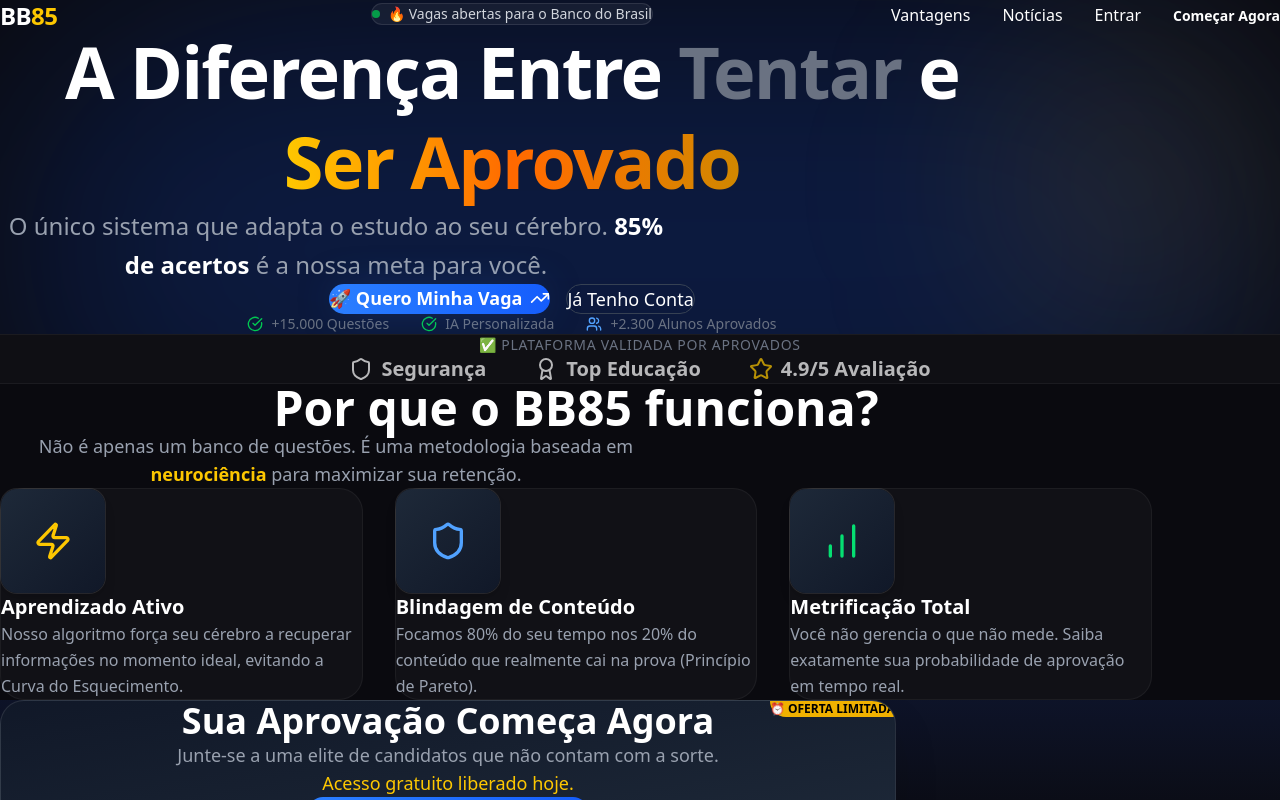
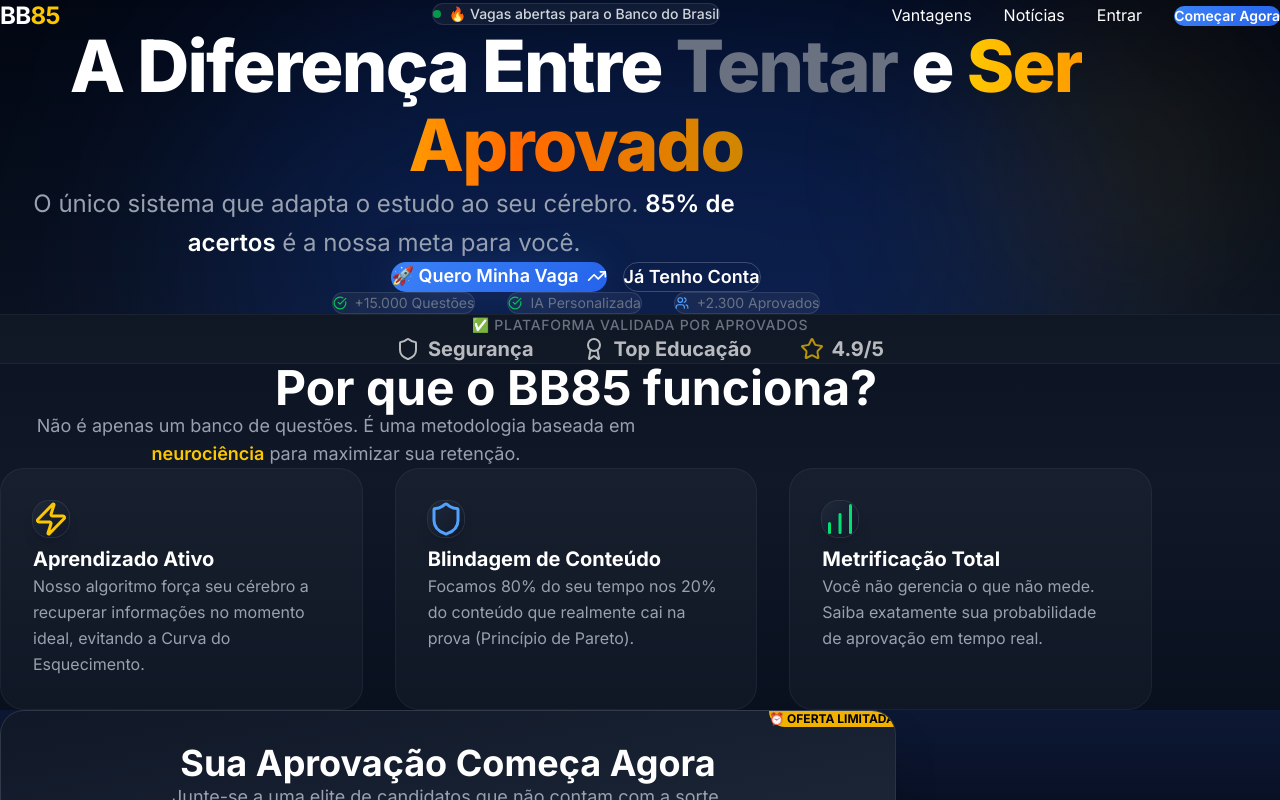
Before and after one commit to igorrosa30/bb85-sistema, a Next.js app: page / in a window 1280 px wide. Shown: the top 800 px of the page. Built offline with nearby package versions, Linux system fonts and the light colour scheme.

Commit message:
Deploy automatico via script BB85

```diff
--- a/app/globals.css
+++ b/app/globals.css
@@ -81,6 +81,74 @@
 .text-neon-yellow {
   color: var(--bb-yellow-neon);
   text-shadow: 0 0 12px rgba(255, 234, 32, 0.6);
+}
+
+/* Button Styles */
+.btn-primary {
+  display: inline-block;
+  background: linear-gradient(135deg, #3b82f6 0%, #2563eb 100%);
+  color: white;
+  font-weight: 600;
+  text-align: center;
+  border-radius: 9999px;
+  transition: all 0.3s ease;
+  border: none;
+  cursor: pointer;
+}
+
+.btn-primary:hover {
+  transform: translateY(-2px);
+  box-shadow: 0 20px 40px -10px rgba(59, 130, 246, 0.5);
+}
+
+.btn-secondary {
+  display: inline-block;
+  background: transparent;
+  color: white;
+  font-weight: 600;
+  text-align: center;
+  border-radius: 9999px;
+  border: 1px solid rgba(255, 255, 255, 0.2);
+  transition: all 0.3s ease;
+  cursor: pointer;
+}
+
+.btn-secondary:hover {
+  background: rgba(255, 255, 255, 0.05);
+  border-color: rgba(255, 255, 255, 0.3);
+}
+
+/* Animations */
+@keyframes fade-in-up {
+  from {
+    opacity: 0;
+    transform: translateY(20px);
+  }
+
+  to {
+    opacity: 1;
+    transform: translateY(0);
+  }
+}
+
+.animate-fade-in-up {
+  animation: fade-in-up 0.6s ease-out;
+}
+
+.delay-100 {
+  animation-delay: 100ms;
+}
+
+.delay-200 {
+  animation-delay: 200ms;
+}
+
+.delay-300 {
+  animation-delay: 300ms;
+}
+
+.delay-500 {
+  animation-delay: 500ms;
 }
 
 /* Layout */
--- a/app/page.tsx
+++ b/app/page.tsx
@@ -6,124 +6,152 @@
 
 export default function Home() {
   return (
-    <div className="landing-page min-h-screen bg-[#0a0a0f] text-white font-sans selection:bg-yellow-500/30">
+    <div className="min-h-screen bg-gradient-to-b from-gray-950 via-gray-900 to-gray-950 text-white">
       <PublicNavbar />
 
       {/* Hero Section */}
-      <section className="hero-section relative pt-32 pb-20 px-6 text-center overflow-hidden">
+      <section className="relative pt-28 md:pt-36 pb-16 md:pb-24 px-4 md:px-6 text-center overflow-hidden">
         {/* Background Effects */}
-        <div className="absolute top-0 left-1/2 -translate-x-1/2 w-full h-[500px] bg-blue-600/20 blur-[120px] rounded-full pointer-events-none" />
-        <div className="absolute bottom-0 right-0 w-[300px] h-[300px] bg-yellow-500/10 blur-[100px] rounded-full pointer-events-none" />
+        <div className="absolute top-0 left-1/2 -translate-x-1/2 w-full max-w-4xl h-96 md:h-[500px] bg-blue-600/20 blur-[120px] rounded-full pointer-events-none" />
+        <div className="absolute bottom-0 right-0 w-48 md:w-[300px] h-48 md:h-[300px] bg-yellow-500/10 blur-[100px] rounded-full pointer-events-none" />
 
-        <div className="max-w-5xl mx-auto relative z-10">
-          <div className="inline-flex items-center gap-2 bg-white/5 border border-white/10 rounded-full px-4 py-1.5 mb-8 animate-fade-in-up">
+        <div className="max-w-6xl mx-auto relative z-10">
+          {/* Badge */}
+          <div className="inline-flex items-center gap-2 bg-white/5 border border-white/10 rounded-full px-4 py-2 mb-6 md:mb-8 animate-fade-in-up">
             <span className="flex h-2 w-2 rounded-full bg-green-500 animate-pulse"></span>
-            <span className="text-sm font-medium text-gray-300">🔥 Vagas abertas para o Banco do Brasil</span>
+            <span className="text-xs md:text-sm font-medium text-gray-300">🔥 Vagas abertas para o Banco do Brasil</span>
           </div>
 
-          <h1 className="text-5xl md:text-7xl font-extrabold mb-6 tracking-tight leading-tight animate-fade-in-up delay-100">
-            A Diferença Entre <span className="text-gray-500">Tentar</span> e <br className="hidden md:block" />
-            <span className="text-transparent bg-clip-text bg-gradient-to-r from-yellow-400 via-orange-500 to-yellow-600">Ser Aprovado</span>
+          {/* Title */}
+          <h1 className="text-4xl sm:text-5xl md:text-6xl lg:text-7xl font-extrabold mb-4 md:mb-6 tracking-tight leading-[1.1] animate-fade-in-up delay-100 px-4">
+            A Diferença Entre{" "}
+            <span className="text-gray-500">Tentar</span>{" "}
+            e <span className="block md:inline text-transparent bg-clip-text bg-gradient-to-r from-yellow-400 via-orange-500 to-yellow-600">Ser Aprovado</span>
           </h1>
 
-          <p className="text-xl md:text-2xl text-gray-400 mb-10 max-w-2xl mx-auto leading-relaxed animate-fade-in-up delay-200">
-            O único sistema que adapta o estudo ao seu cérebro. <span className="text-white font-semibold">85% de acertos</span> é a nossa meta para você.
+          {/* Subtitle */}
+          <p className="text-lg sm:text-xl md:text-2xl text-gray-400 mb-8 md:mb-10 max-w-3xl mx-auto leading-relaxed animate-fade-in-up delay-200 px-4">
+            O único sistema que adapta o estudo ao seu cérebro.{" "}
+            <span className="text-white font-semibold">85% de acertos</span> é a nossa meta para você.
           </p>
 
-          <div className="flex flex-col sm:flex-row justify-center gap-4 animate-fade-in-up delay-300">
-            <Link href="/register" className="group relative btn-primary text-lg px-8 py-4 rounded-full shadow-[0_0_40px_-10px_rgba(59,130,246,0.5)] hover:shadow-[0_0_60px_-10px_rgba(59,130,246,0.6)] transform hover:-translate-y-1 transition-all duration-300 overflow-hidden bg-gradient-to-r from-blue-500 to-blue-600 font-bold">
-              <span className="relative z-10 flex items-center gap-2">
+          {/* CTA Buttons */}
+          <div className="flex flex-col sm:flex-row justify-center gap-3 md:gap-4 animate-fade-in-up delay-300 px-4 max-w-lg mx-auto sm:max-w-none">
+            <Link
+              href="/register"
+              className="group relative btn-primary text-base md:text-lg px-8 md:px-10 py-4 md:py-5 rounded-full shadow-[0_0_40px_-10px_rgba(59,130,246,0.5)] hover:shadow-[0_0_60px_-10px_rgba(59,130,246,0.6)] transform hover:-translate-y-1 transition-all duration-300 overflow-hidden bg-gradient-to-r from-blue-500 to-blue-600 font-bold"
+            >
+              <span className="relative z-10 flex items-center justify-center gap-2">
                 🚀 Quero Minha Vaga
-                <TrendingUp size={20} className="group-hover:translate-x-1 transition-transform" />
+                <TrendingUp size={20} className="group-hover:translate-x-1 transition-transform hidden sm:inline" />
               </span>
-              <div className="absolute inset-0 bg-gradient-to-r from-blue-600 to-blue-400 opacity-0 group-hover:opacity-100 transition-opacity duration-300" />
             </Link>
-            <Link href="/login" className="btn-secondary text-lg px-8 py-4 rounded-full border border-gray-700 hover:bg-white/5 transition-all flex items-center justify-center gap-2">
+            <Link
+              href="/login"
+              className="btn-secondary text-base md:text-lg px-8 md:px-10 py-4 md:py-5 rounded-full border-2 border-gray-700 hover:bg-white/5 transition-all flex items-center justify-center gap-2"
+            >
               Já Tenho Conta
             </Link>
           </div>
 
-          <div className="mt-12 flex flex-wrap items-center justify-center gap-8 text-gray-500 text-sm animate-fade-in-up delay-500">
-            <div className="flex items-center gap-2">
-              <CheckCircle size={16} className="text-green-500" /> +15.000 Questões
+          {/* Social Proof Pills */}
+          <div className="mt-10 md:mt-12 flex flex-wrap items-center justify-center gap-4 md:gap-8 text-gray-500 text-xs md:text-sm animate-fade-in-up delay-500 px-4">
+            <div className="flex items-center gap-2 bg-white/5 px-3 py-2 rounded-full border border-white/10">
+              <CheckCircle size={14} className="text-green-500 flex-shrink-0" />
+              <span>+15.000 Questões</span>
             </div>
-            <div className="flex items-center gap-2">
-              <CheckCircle size={16} className="text-green-500" /> IA Personalizada
+            <div className="flex items-center gap-2 bg-white/5 px-3 py-2 rounded-full border border-white/10">
+              <CheckCircle size={14} className="text-green-500 flex-shrink-0" />
+              <span>IA Personalizada</span>
             </div>
-            <div className="flex items-center gap-2">
-              <Users size={16} className="text-blue-400" /> +2.300 Alunos Aprovados
+            <div className="flex items-center gap-2 bg-white/5 px-3 py-2 rounded-full border border-white/10">
+              <Users size={14} className="text-blue-400 flex-shrink-0" />
+              <span>+2.300 Aprovados</span>
             </div>
           </div>
         </div>
       </section>
 
-      {/* Social Proof / Trust */}
-      <section className="py-10 border-y border-white/5 bg-white/[0.02]">
-        <div className="max-w-7xl mx-auto px-6 text-center">
-          <p className="text-gray-500 text-sm mb-6 uppercase tracking-wider font-medium">✅ Plataforma validada por aprovados</p>
-          <div className="flex flex-wrap justify-center gap-12 opacity-70 transition-all duration-500">
-            <span className="text-xl font-bold flex items-center gap-2"><Shield size={24} /> Segurança</span>
-            <span className="text-xl font-bold flex items-center gap-2"><Award size={24} /> Top Educação</span>
-            <span className="text-xl font-bold flex items-center gap-2"><Star size={24} className="text-yellow-400" /> 4.9/5 Avaliação</span>
+      {/* Trust Bar */}
+      <section className="py-8 md:py-10 border-y border-white/5 bg-white/[0.02]">
+        <div className="max-w-7xl mx-auto px-4 md:px-6 text-center">
+          <p className="text-gray-500 text-xs md:text-sm mb-4 md:mb-6 uppercase tracking-wider font-medium">
+            ✅ Plataforma validada por aprovados
+          </p>
+          <div className="flex flex-wrap justify-center gap-6 md:gap-12 opacity-70">
+            <span className="text-base md:text-xl font-bold flex items-center gap-2">
+              <Shield size={20} className="md:w-6 md:h-6" /> Segurança
+            </span>
+            <span className="text-base md:text-xl font-bold flex items-center gap-2">
+              <Award size={20} className="md:w-6 md:h-6" /> Top Educação
+            </span>
+            <span className="text-base md:text-xl font-bold flex items-center gap-2">
+              <Star size={20} className="md:w-6 md:h-6 text-yellow-400" /> 4.9/5
+            </span>
           </div>
         </div>
       </section>
 
-      {/* Features Grid - Neuro-marketing Focus */}
-      <section id="features" className="features py-24 relative">
-        <div className="max-w-6xl mx-auto px-6">
-          <div className="text-center mb-16">
-            <h2 className="text-3xl md:text-5xl font-bold mb-6">Por que o BB85 funciona?</h2>
-            <p className="text-gray-400 max-w-2xl mx-auto text-lg">
-              Não é apenas um banco de questões. É uma metodologia baseada em <span className="text-yellow-400 font-semibold">neurociência</span> para maximizar sua retenção.
+      {/* Features Section */}
+      <section id="features" className="py-16 md:py-24 relative px-4 md:px-6">
+        <div className="max-w-6xl mx-auto">
+          <div className="text-center mb-12 md:mb-16">
+            <h2 className="text-3xl md:text-4xl lg:text-5xl font-bold mb-4 md:mb-6">
+              Por que o BB85 funciona?
+            </h2>
+            <p className="text-gray-400 max-w-2xl mx-auto text-base md:text-lg px-4">
+              Não é apenas um banco de questões. É uma metodologia baseada em{" "}
+              <span className="text-yellow-400 font-semibold">neurociência</span> para maximizar sua retenção.
             </p>
           </div>
 
-          <div className="grid md:grid-cols-3 gap-8">
+          <div className="grid sm:grid-cols-2 lg:grid-cols-3 gap-6 md:gap-8">
             <FeatureCard
-              icon={<Zap className="text-yellow-400" size={40} />}
+              icon={<Zap className="text-yellow-400" size={36} />}
               title="Aprendizado Ativo"
               description="Nosso algoritmo força seu cérebro a recuperar informações no momento ideal, evitando a Curva do Esquecimento."
-              delay="0"
             />
             <FeatureCard
-              icon={<Shield className="text-blue-400" size={40} />}
+              icon={<Shield className="text-blue-400" size={36} />}
               title="Blindagem de Conteúdo"
               description="Focamos 80% do seu tempo nos 20% do conteúdo que realmente cai na prova (Princípio de Pareto)."
-              delay="100"
             />
             <FeatureCard
-              icon={<BarChart className="text-green-400" size={40} />}
+              icon={<BarChart className="text-green-400" size={36} />}
               title="Metrificação Total"
               description="Você não gerencia o que não mede. Saiba exatamente sua probabilidade de aprovação em tempo real."
-              delay="200"
             />
           </div>
         </div>
       </section>
 
-      {/* Scarcity / Call to Action */}
-      <section className="cta py-24 text-center relative overflow-hidden">
+      {/* Final CTA */}
+      <section className="py-16 md:py-24 text-center relative overflow-hidden px-4 md:px-6">
         <div className="absolute inset-0 bg-gradient-to-b from-blue-900/20 to-transparent pointer-events-none" />
-        <div className="max-w-4xl mx-auto px-6 relative z-10">
-          <div className="bg-gradient-to-br from-gray-900 to-gray-800 p-12 rounded-3xl border border-white/10 shadow-2xl relative overflow-hidden group">
-            <div className="absolute top-0 right-0 bg-yellow-500 text-black text-xs font-bold px-3 py-1 rounded-bl-lg uppercase">
+        <div className="max-w-4xl mx-auto relative z-10">
+          <div className="bg-gradient-to-br from-gray-900 to-gray-800 p-8 md:p-12 rounded-2xl md:rounded-3xl border border-white/10 shadow-2xl relative overflow-hidden">
+            <div className="absolute top-0 right-0 bg-yellow-500 text-black text-[10px] md:text-xs font-bold px-2 md:px-3 py-1 rounded-bl-lg uppercase">
               ⏰ Oferta Limitada
             </div>
 
-            <h2 className="text-4xl font-bold mb-6">Sua Aprovação Começa Agora</h2>
-            <p className="text-gray-400 mb-10 text-lg">
+            <h2 className="text-3xl md:text-4xl font-bold mb-4 md:mb-6 mt-4">
+              Sua Aprovação Começa Agora
+            </h2>
+            <p className="text-gray-400 mb-8 md:mb-10 text-base md:text-lg px-4">
               Junte-se a uma elite de candidatos que não contam com a sorte.
               <br />
               <span className="text-yellow-400 font-medium">Acesso gratuito liberado hoje.</span>
             </p>
 
-            <Link href="/register" className="inline-flex items-center gap-3 bg-gradient-to-r from-blue-500 to-blue-600 text-white font-bold text-xl px-12 py-5 rounded-full shadow-lg shadow-blue-500/20 hover:scale-105 transition-transform duration-300">
+            <Link
+              href="/register"
+              className="inline-flex items-center gap-3 bg-gradient-to-r from-blue-500 to-blue-600 text-white font-bold text-lg md:text-xl px-10 md:px-12 py-4 md:py-5 rounded-full shadow-lg shadow-blue-500/20 hover:scale-105 transition-transform duration-300"
+            >
               Começar Gratuitamente
               <Users size={24} />
             </Link>
 
-            <p className="mt-6 text-sm text-gray-500 flex items-center justify-center gap-2">
+            <p className="mt-6 text-xs md:text-sm text-gray-500 flex items-center justify-center gap-2">
               <Clock size={14} /> Leva menos de 30 segundos
             </p>
           </div>
@@ -131,55 +159,41 @@
       </section>
 
       {/* Footer */}
-      <footer className="py-12 border-t border-gray-800 text-center text-gray-500 bg-gray-950">
-        <div className="max-w-6xl mx-auto px-6 flex flex-col md:flex-row justify-between items-center gap-6">
-          <div className="text-left">
+      <footer className="py-8 md:py-12 border-t border-gray-800 text-center text-gray-500 bg-gray-950 px-4 md:px-6">
+        <div className="max-w-6xl mx-auto flex flex-col md:flex-row justify-between items-center gap-6">
+          <div className="text-center md:text-left">
             <Link href="/" className="text-2xl font-bold text-white tracking-tight mb-2 block">
               BB<span className="text-yellow-400">85</span>
             </Link>
-            <p className="text-sm">Alta performance para concursos bancários.</p>
+            <p className="text-xs md:text-sm">Alta performance para concursos bancários.</p>
           </div>
-          <div className="flex gap-8 text-sm">
+          <div className="flex flex-wrap justify-center gap-4 md:gap-8 text-xs md:text-sm">
             <Link href="/blog" className="hover:text-white transition-colors">📰 Blog</Link>
             <Link href="#" className="hover:text-white transition-colors">Termos</Link>
             <Link href="#" className="hover:text-white transition-colors">Privacidade</Link>
             <Link href="#" className="hover:text-white transition-colors">Contato</Link>
           </div>
         </div>
-        <div className="mt-12 text-xs border-t border-gray-900 pt-8">
+        <div className="mt-8 md:mt-12 text-[10px] md:text-xs border-t border-gray-900 pt-6 md:pt-8">
           &copy; {new Date().getFullYear()} BB85 Sistema de Alta Performance. Todos os direitos reservados.
         </div>
       </footer>
-
-      <script
-        type="application/ld+json"
-        dangerouslySetInnerHTML={{
-          __html: JSON.stringify({
-            "@context": "https://schema.org",
-            "@type": "WebSite",
-            "name": "BB85 - Sistema de Alta Performance",
-            "url": "https://concursobanc odobrasil.netlify.app",
-            "description": "Sistema completo de preparação para o Concurso do Banco do Brasil com foco em 85% de acertos.",
-            "potentialAction": {
-              "@type": "SearchAction",
-              "target": "https://concursobancodobrasil.netlify.app/search?q={search_term_string}",
-              "query-input": "required name=search_term_string"
-            }
-          })
-        }}
-      />
     </div>
   );
 }
 
-function FeatureCard({ icon, title, description, delay }: { icon: any, title: string, description: string, delay: string }) {
+function FeatureCard({ icon, title, description }: { icon: React.ReactNode; title: string; description: string }) {
   return (
-    <div className={`p-8 rounded-3xl bg-white/[0.03] border border-white/5 hover:border-blue-500/30 hover:bg-white/[0.05] transition-all duration-300 group hover:-translate-y-2`} style={{ animationDelay: `${delay}ms` }}>
-      <div className="mb-6 inline-flex p-4 rounded-2xl bg-gradient-to-br from-gray-800 to-gray-900 shadow-lg group-hover:scale-110 transition-transform duration-300 ring-1 ring-white/10 group-hover:ring-blue-500/50">
+    <div className="p-6 md:p-8 rounded-2xl md:rounded-3xl bg-white/[0.03] border border-white/5 hover:border-blue-500/30 hover:bg-white/[0.05] transition-all duration-300 group hover:-translate-y-2">
+      <div className="mb-4 md:mb-6 inline-flex p-3 md:p-4 rounded-xl md:rounded-2xl bg-gradient-to-br from-gray-800 to-gray-900 shadow-lg group-hover:scale-110 transition-transform duration-300 ring-1 ring-white/10 group-hover:ring-blue-500/50">
         {icon}
       </div>
-      <h3 className="text-xl font-bold mb-4 text-white group-hover:text-blue-400 transition-colors">{title}</h3>
-      <p className="text-gray-400 leading-relaxed">{description}</p>
+      <h3 className="text-lg md:text-xl font-bold mb-3 md:mb-4 text-white group-hover:text-blue-400 transition-colors">
+        {title}
+      </h3>
+      <p className="text-sm md:text-base text-gray-400 leading-relaxed">
+        {description}
+      </p>
     </div>
   );
 }
```
Also changed, not shown: create-admin.ts (added, +46 -0 lines), 1 other file (tests, documents, lock files or other folders).
